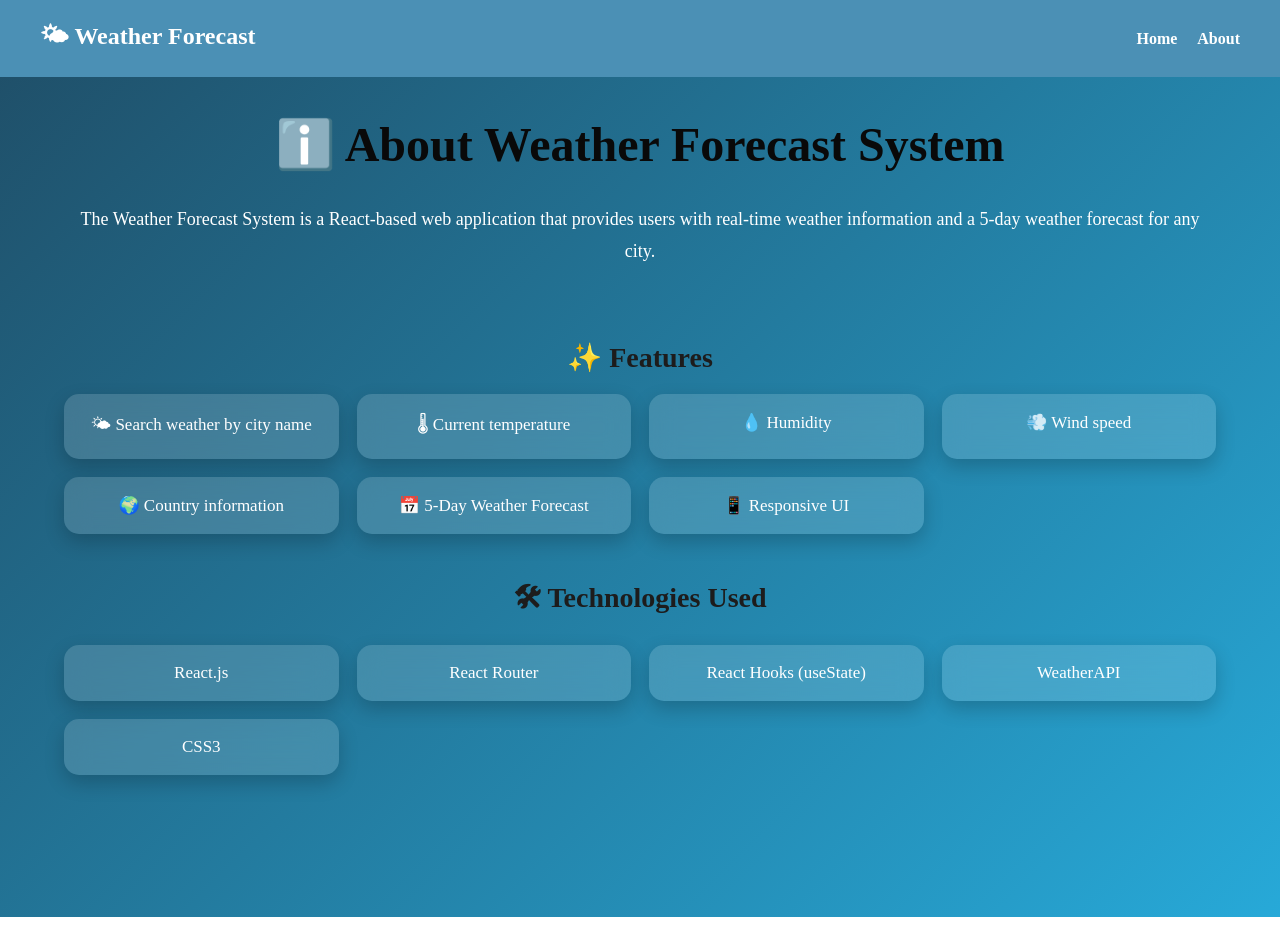
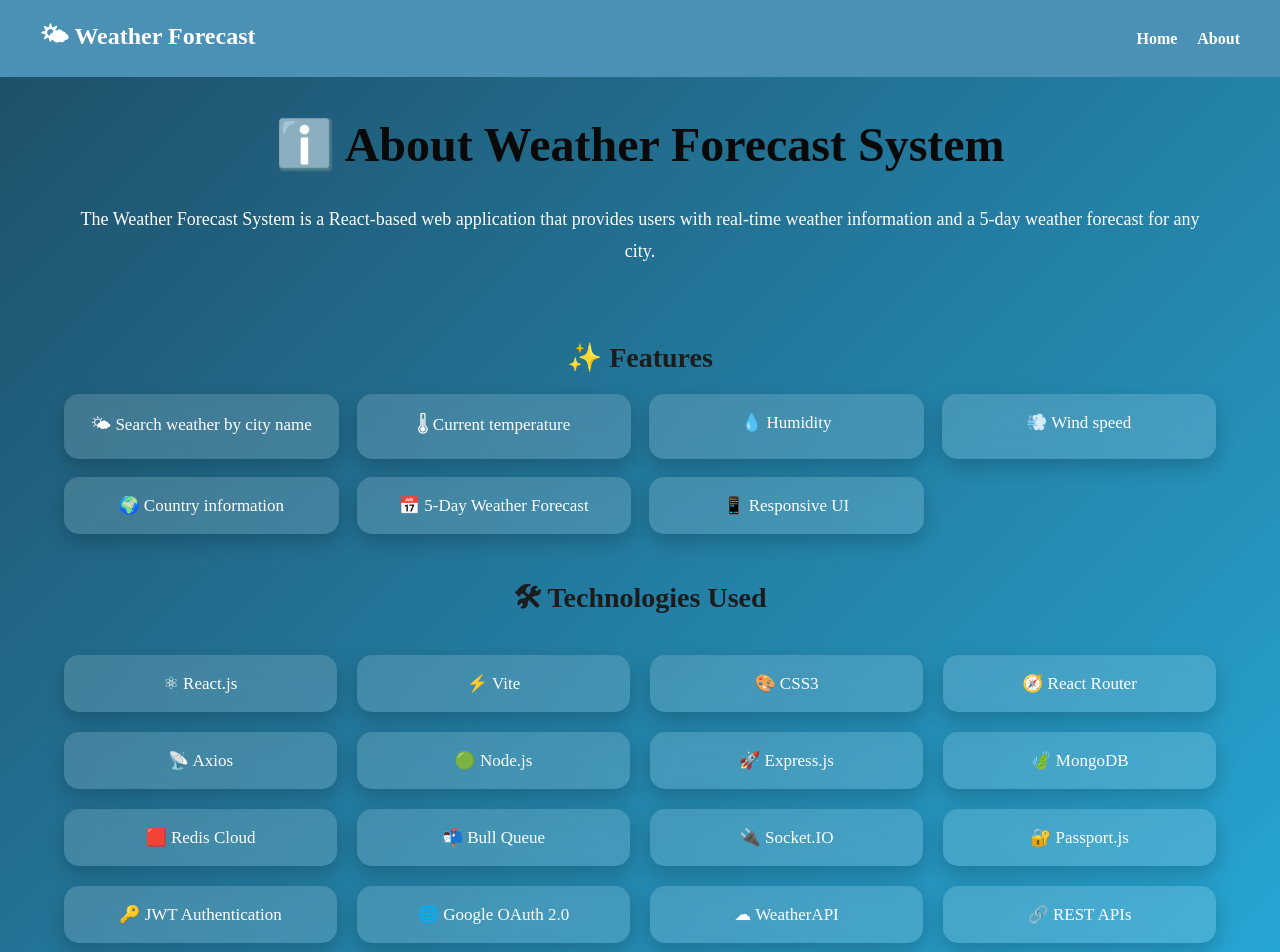
Before and after one commit to eshhaapatell1305-coder/weather-app, a React (Vite) app: page /about in a window 1280 px wide. Shown: the top 952 px of the page. Before the commit the page ends 917 px from the top, so only its background shows below. Built offline with nearby package versions, Linux system fonts and the light colour scheme; no server answers.

Commit message:
Updated About page technologies

```diff
--- a/src/api/weatherApi.js
+++ b/src/api/weatherApi.js
@@ -1,7 +1,7 @@
 import axios from "axios";
 
 const API = axios.create({
-  baseURL: "https://weather-app-l4u6.onrender.com/api",
+  baseURL: "https://weather-app-hazel-nine-27.vercel.app",
 });
 
 export default API;
--- a/src/index.css
+++ b/src/index.css
@@ -200,3 +200,28 @@ body{
 .loading{
     color:white;
 }
+
+/* ================= Technologies Used ================= */
+
+.tech-grid {
+    display: grid;
+    grid-template-columns: repeat(auto-fit, minmax(220px, 1fr));
+    gap: 20px;
+    margin-top: 30px;
+}
+
+.tech-card {
+    background: rgba(255,255,255,.15);
+    backdrop-filter: blur(12px);
+    border-radius: 15px;
+    padding: 18px;
+    color: white;
+    font-size: 17px;
+    box-shadow: 0 8px 20px rgba(0,0,0,.2);
+    transition: .3s;
+}
+
+.tech-card:hover {
+    transform: translateY(-6px);
+    background: rgba(255,255,255,.28);
+}
--- a/src/pages/About.jsx
+++ b/src/pages/About.jsx
@@ -30,14 +30,28 @@ function About() {
 
         <h2>🛠 Technologies Used</h2>
 
-        <ul className="feature-list">
-          <li>React.js</li>
-          <li>React Router</li>
-          <li>React Hooks (useState)</li>
-          <li>WeatherAPI</li>
-          <li>CSS3</li>
-        </ul>
+        <div className="tech-grid">
 
+          <div className="tech-card">⚛ React.js</div>
+          <div className="tech-card">⚡ Vite</div>
+          <div className="tech-card">🎨 CSS3</div>
+          <div className="tech-card">🧭 React Router</div>
+          <div className="tech-card">📡 Axios</div>
+          <div className="tech-card">🟢 Node.js</div>
+          <div className="tech-card">🚀 Express.js</div>
+          <div className="tech-card">🍃 MongoDB</div>
+          <div className="tech-card">🟥 Redis Cloud</div>
+          <div className="tech-card">📬 Bull Queue</div>
+          <div className="tech-card">🔌 Socket.IO</div>
+          <div className="tech-card">🔐 Passport.js</div>
+          <div className="tech-card">🔑 JWT Authentication</div>
+          <div className="tech-card">🌐 Google OAuth 2.0</div>
+          <div className="tech-card">☁ WeatherAPI</div>
+          <div className="tech-card">🔗 REST APIs</div>
+          <div className="tech-card">▲ Vercel</div>
+          <div className="tech-card">🚂 Render</div>
+
+        </div>
       </div>
     </div>
   );
```
Also changed, not shown: src/App.css (+29 -0 lines).
